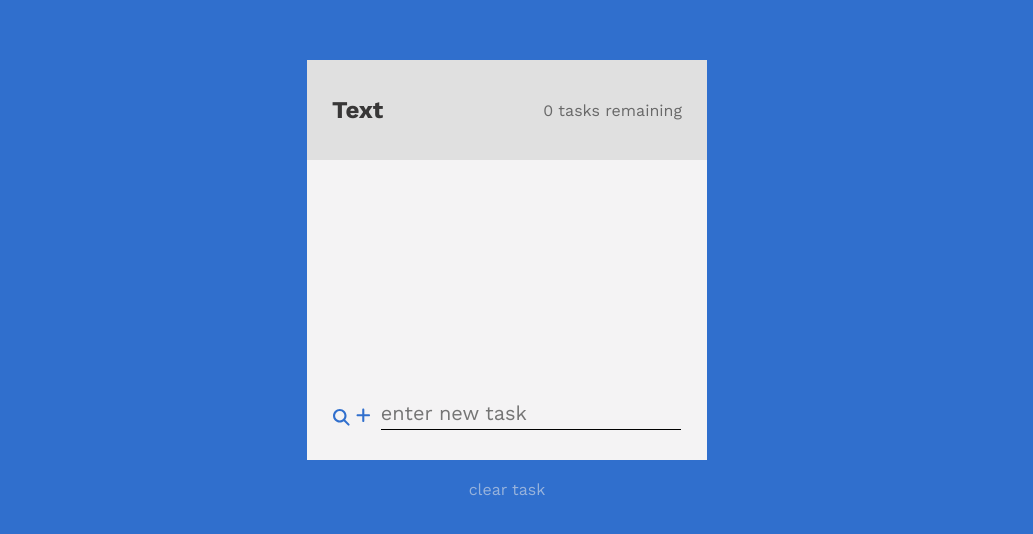
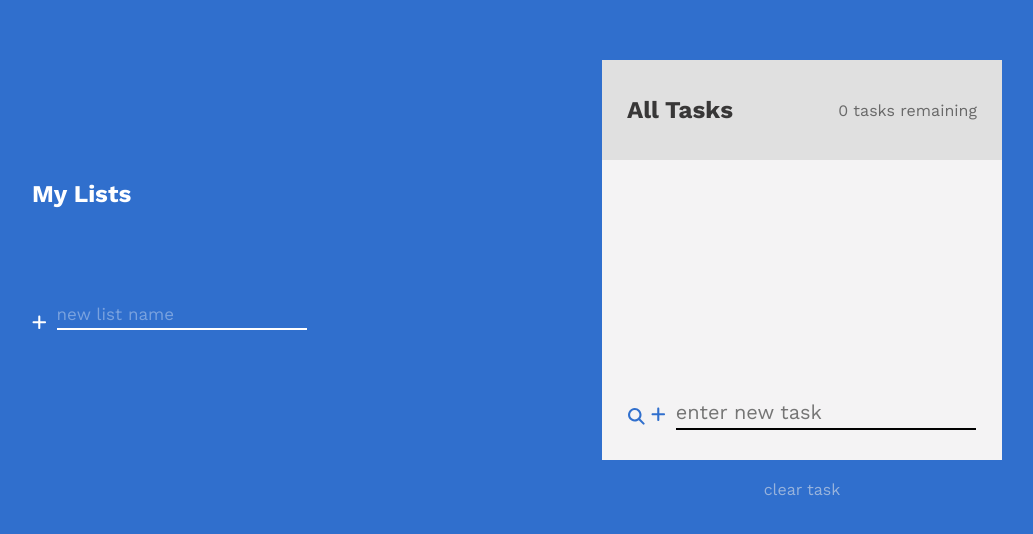
Before and after one commit to tyomll/todolist, a React (Create React App) app: page / in a window 1280 px wide. Shown: the part 140-674 px from the top of the page, without its empty margins (133-1166 px from the left). Built offline with nearby package versions, Linux system fonts and the light colour scheme.

Commit message:
Categories Already in use! :D

```diff
--- a/src/App/App.css
+++ b/src/App/App.css
@@ -18,18 +18,28 @@
   padding: 0;
   margin: 0;
   font-family: "Work Sans";
+
+}
+.main{
+  display: flex;
+  background-color: #306fcd;
+  width: 100vw;
+  height: 100vh;
+  align-items: center;
+  justify-content: center;
 }
 .container {
   display: flex;
-  height: 100vh;
-  justify-content: center;
+  height: 70vh;
+  width: 100vw;
+  justify-content: space-around;
   align-items: center;
-  flex-direction: column;
   position: relative;
-  background-color: #306fcd;
+  background-color: inherit;
+
 }
 .todo {
-  position: absolute;
+
   width: 400px;
   background-color: #f4f3f4;
   height: 400px;
@@ -37,7 +47,6 @@
 .todo-body {
   position: relative;
   height: 300px;
-  /* padding: 0 40px 0 40px; */
   overflow: auto;
   display: flex;
   flex-direction: column;
--- a/src/App/App.js
+++ b/src/App/App.js
@@ -5,13 +5,35 @@ import TodoForm from '../TodoForm/TodoForm';
 import TodoFooter from '../TodoFooter/TodoFooter';
 import TodoHeader from '../TodoHeader/TodoHeader';
 import SearchTask from '../SearchTask/SearchTask';
+import Categories from '../Categories/Categories';
 
 const App = () => {
   const [todos, setTodos] = useState([])
   const [buttonPopup, setButtonPopup] = useState(false)
   const [search, setSearch] = useState("")
+  const [categories, setCategories] = useState([])
+  const [category, setCategory] = useState("All Tasks")
+  const [categoryColor, setCategoryColor] = useState("rgba(255, 255, 255, 0.685)")
   return (
+    <div className='main'>
       <div className='container'>
+        <Categories
+          setCategoryColor={setCategoryColor}
+          categories={categories}
+          setCategory={setCategory}
+          onCategoryAdd={(text) => {
+            if (text !== "") {
+              setCategories([
+                ...categories,
+                {
+                  id: Math.random(),
+                  text: text,
+                  color: categoryColor
+                }
+              ])
+            }
+          }}
+        />
         <SearchTask
           trigger={buttonPopup}
           setTrigger={setButtonPopup}
@@ -31,11 +53,12 @@ const App = () => {
           }}
         />
         <div className="todo">
-        <TodoHeader todos={todos} />
+          <TodoHeader todos={todos} category={category} />
           <div className="todo-body">
             <div className='todo-tasks'>
               <TodoList
-              search = {search}
+                category={category}
+                search={search}
                 todos={todos}
                 onDelete={(todo) => {
                   setTodos(todos.filter((t) => {
@@ -63,7 +86,8 @@ const App = () => {
                     {
                       id: Math.random(),
                       text: text,
-                    isCompleted: false
+                      isCompleted: false,
+                      category: category
                     }
                   ])
                 }
@@ -75,6 +99,7 @@ const App = () => {
           }} />
         </div>
       </div>
+    </div>
   );
 }
 
--- /dev/null
+++ b/src/Categories/Categories.css
@@ -0,0 +1,58 @@
+.category {
+  width: 300px;
+  height: 200px;
+  position: relative;
+  text-align: left;
+}
+.category h2 {
+  padding-left: 20px;
+  margin-top: 20px;
+  color: white;
+}
+.category-input-form {
+  display: flex;
+  align-items: center;
+  padding: 0 20px 0 20px;
+  justify-content: space-evenly;
+  position: absolute;
+  bottom: 0;
+}
+.category-input {
+  background-color: inherit;
+  border: none;
+  margin: 20px 0px 30px 10px;
+  width: 250px;
+  border-bottom: 2px solid rgb(255, 255, 255);
+  padding-bottom: 4px;
+  font-size: 17px;
+  outline: none;
+  align-items: center;
+  color: white;
+}
+.category-input::placeholder {
+  color: rgba(255, 255, 255, 0.355);
+}
+.category-add {
+  background-color: inherit;
+  border: none;
+  cursor: pointer;
+  outline: none;
+}
+.category-div {
+  padding: 10px 0 0 25px;
+  font-size: 17px;
+}
+.category-div li {
+  list-style: circle;
+  /* color: rgba(255, 255, 255, 0.685); */
+}
+.category-div li span {
+    /* color: rgba(255, 255, 255, 0.685); */
+
+  font-weight: 500;
+  cursor: pointer;
+  transition: 0.3s;
+}
+.category-div li span:hover {
+  color: rgba(255, 255, 255, 0.57);
+}
--- /dev/null
+++ b/src/Categories/Categories.jsx
@@ -0,0 +1,52 @@
+import "./Categories.css";
+import { FontAwesomeIcon } from "@fortawesome/react-fontawesome";
+import { faPlus } from "@fortawesome/free-solid-svg-icons";
+import { useState } from "react";
+function Categories({ categories, onCategoryAdd, setCategory, setCategoryColor}) {
+    const [categoryValue, setCategoryValue] = useState("");
+  return (
+    <div className="category">
+      <h2>My Lists</h2>
+      <div className="category-div">
+        {categories.map((categoryItem) => {
+          return (
+            <li key={categoryItem.id}>
+              <span
+                style={{color: categoryItem.color}}
+                onClick={() => {
+                    categoryItem.color ="white"
+                    setCategoryColor("rgba(255, 255, 255, 0.685)")
+                    setCategory(categoryItem.text);
+                }}
+              >
+                {categoryItem.text}
+              </span>
+            </li>
+          );
+        })}
+      </div>
+      <form
+        className="category-input-form"
+        onSubmit={(e) => {
+          e.preventDefault();
+          onCategoryAdd(categoryValue);
+          setCategoryValue("");
+        }}
+      >
+        <button className="category-add">
+          <FontAwesomeIcon icon={faPlus} size="lg" color="white" />
+        </button>
+        <input
+          value={categoryValue}
+          type="text"
+          className="category-input"
+          placeholder="new list name"
+          onChange={(e) => {
+            setCategoryValue(e.target.value);
+          }}
+        ></input>
+      </form>
+    </div>
+  );
+}
+export default Categories;
--- a/src/TodoForm/TodoForm.css
+++ b/src/TodoForm/TodoForm.css
@@ -9,7 +9,7 @@
   border: none;
   margin: 20px 0px 30px 10px;
   width: 300px;
-  border-bottom: 1px solid black;
+  border-bottom: 2px solid black;
   padding-bottom: 4px;
   font-size: 20px;
   outline: none;
--- a/src/TodoHeader/TodoHeader.jsx
+++ b/src/TodoHeader/TodoHeader.jsx
@@ -1,9 +1,9 @@
 import "./TodoHeader.css"
 
-function TodoHeader ({todos}){
+function TodoHeader ({todos, category}){
     return (
         <div className="todo-heading">
-          <h2 className="todo-heading-text">Text</h2>
+          <h2 className="todo-heading-text">{category}</h2>
           <p className="todo-heading-count"><span>{todos.length} tasks remaining</span></p>
         </div>
     )
--- a/src/TodoList/TodoList.jsx
+++ b/src/TodoList/TodoList.jsx
@@ -1,11 +1,16 @@
 import TodoItem from "../TodoItem/TodoItem";
 
-function TodoList({ todos , onDelete, onChange, search}) {
+function TodoList({ todos , onDelete, onChange, search , category}) {
 
   return (
     <div>
       {
         todos.filter((todo) => {
+          if(todo.category === category){
+            return todo
+          }
+        })
+        .filter((todo) => {
           return search.toLowerCase() === "" ?
           todo : todo.text.toLowerCase().includes(search)
         })
```
Lines whose indentation alone changed are shown as unchanged.
